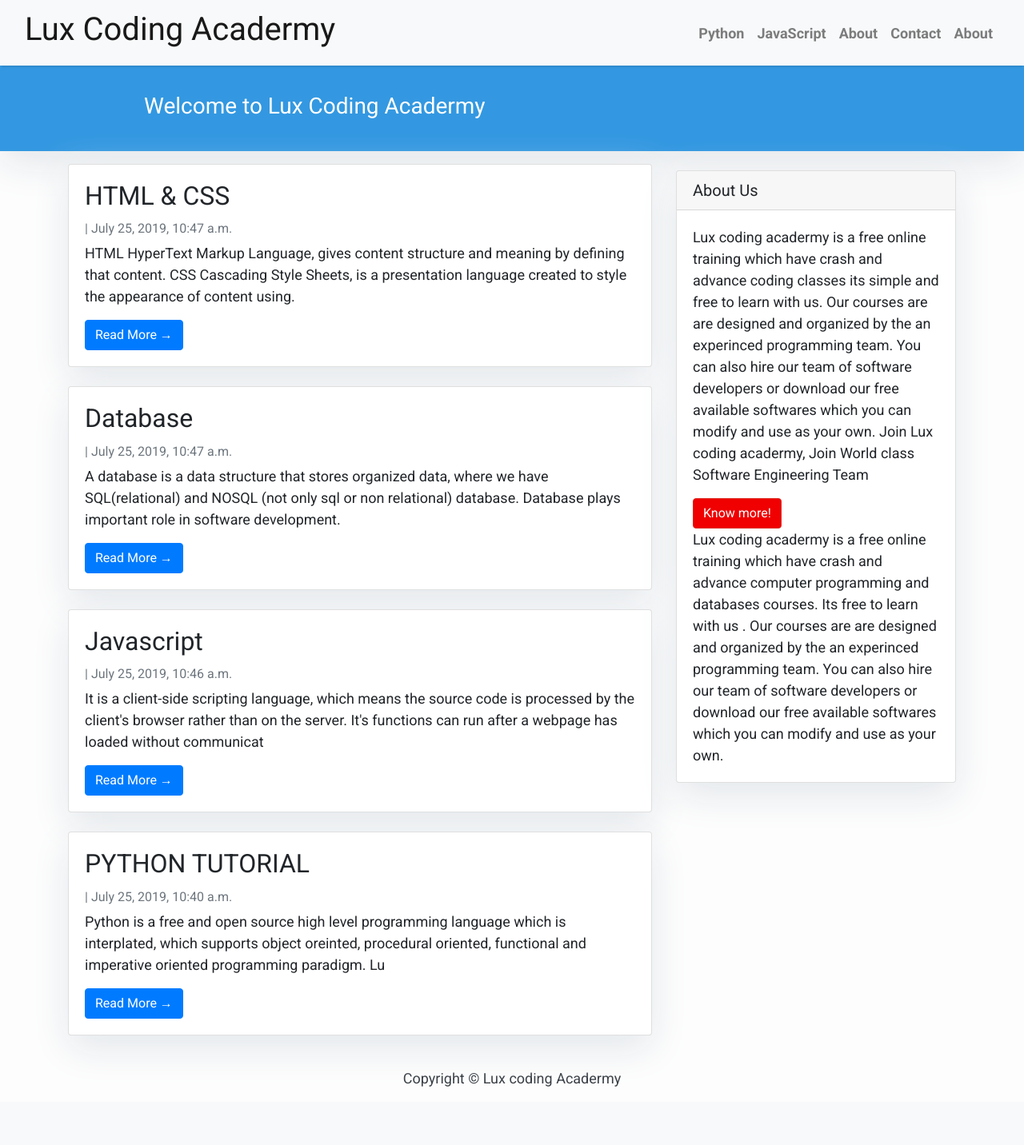
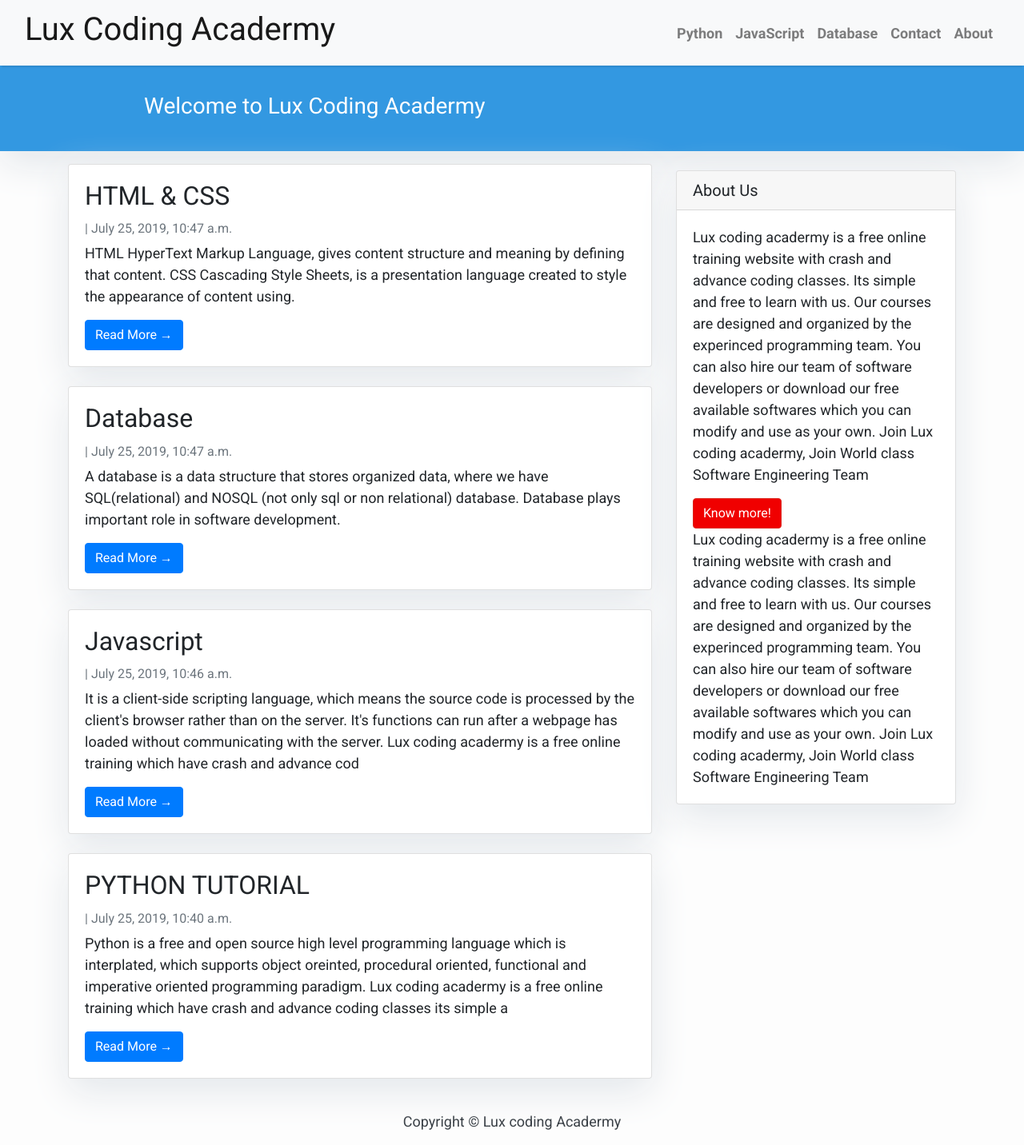
Before and after one commit to HarunMbaabu/BLOG-Django-2.2-blog, a Django app: page / in a window 1280 px wide. Shown: the whole page at 80% size. Before the commit the page ends 1359 px from the top, so only its background shows below. Run offline with Django 3.2, Linux system fonts and the light colour scheme; data comes from the database, SQL or seed files in the repository; some libraries are stand-ins or nearby versions.

Commit message:
I editted all link tabs and and the sidebar

```diff
--- a/templates/base.html
+++ b/templates/base.html
@@ -45,19 +45,19 @@
                 <div class="collapse navbar-collapse" id="navbarResponsive">
                     <ul class="navbar-nav ml-auto">
                         <li class="nav-item text-black">
-                            <a class="nav-link text-black font-weight-bold" href="python.html">Python</a>
+                            <a class="nav-link text-black font-weight-bold" href="#">Python</a>
                         </li>
                         <li class="nav-item text-black">
-                            <a class="nav-link text-black font-weight-bold" href="javascript">JavaScript</a>
+                            <a class="nav-link text-black font-weight-bold" href="#">JavaScript</a>
                         </li>
                         <li class="nav-item text-black">
-                            <a class="nav-link text-black font-weight-bold" href="database.html">About</a>
+                            <a class="nav-link text-black font-weight-bold" href="#">Database</a>
                         </li>
                         <li class="nav-item text-black">
-                            <a class="nav-link text-black font-weight-bold" href="contact.html">Contact</a>
+                            <a class="nav-link text-black font-weight-bold" href="#">Contact</a>
                         </li>
                         <li class="nav-item text-black">
-                            <a class="nav-link text-black font-weight-bold" href="about.html">About</a>
+                            <a class="nav-link text-black font-weight-bold" href="#">About</a>
                         </li>
                     </ul>
                 </div>
--- a/templates/index.html
+++ b/templates/index.html
@@ -37,8 +37,8 @@
                 <div class="card-body">
                     <h2 class="card-title">{{ post.title }}</h2>
                     <p class="card-text text-muted h6">{{ post.Author }} | {{ post.created_on}} </p>
-                    <p class="card-text">{{post.content|slice:":200" }}</p>
-                    <a href="{% url 'post_detail' post.slug  %}" class="btn btn-primary">Read More &rarr;</a>
+                    <p class="card-text">{{post.content|slice:":300" }}</p>
+                    <a href="#" class="btn btn-primary">Read More &rarr;</a>
                 </div>
             </div>
             {% endfor %}
--- a/templates/sidebar.html
+++ b/templates/sidebar.html
@@ -13,20 +13,23 @@
         <h5 class="card-header">About Us</h5>
     <div class="card-body">
         <p class="card-text">
-        	Lux coding acadermy is a free online training which have crash and advance coding classes its simple and free to learn with us. Our courses are are designed and organized by the an experinced programming team.
+        	Lux coding acadermy is a free online training  website with crash and advance coding classes. Its simple and free to learn with us. Our courses are designed and organized by the  experinced programming team.
 
 You can also hire our team of software developers or download our free available softwares which you can modify and use as your own.
 
 Join Lux coding acadermy, Join World class Software Engineering Team
 
+
         </p>
-        <a href="https://djangocentral.com/building-a-blog-application-with-django"
+        <a href="#"
            class="btn btn-danger">Know more!</a>
 
            <p class="card-text">
-        	Lux coding acadermy is a free online training which have crash and advance computer programming and databases courses. Its free to learn with us . Our courses are are designed and organized by the an experinced programming team.
+        	Lux coding acadermy is a free online training  website with crash and advance coding classes. Its simple and free to learn with us. Our courses are designed and organized by the  experinced programming team.
 
-            You can also hire our team of software developers or download our free available softwares which you can modify and use as your own.
+You can also hire our team of software developers or download our free available softwares which you can modify and use as your own.
+
+Join Lux coding acadermy, Join World class Software Engineering Team
 
         </p>
     </div>
```
